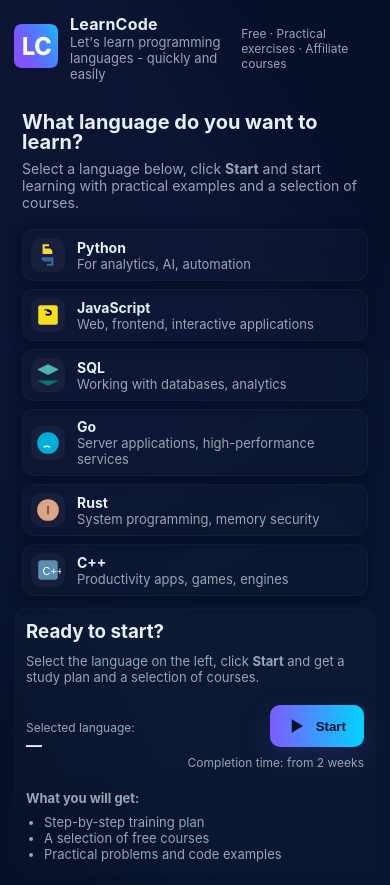
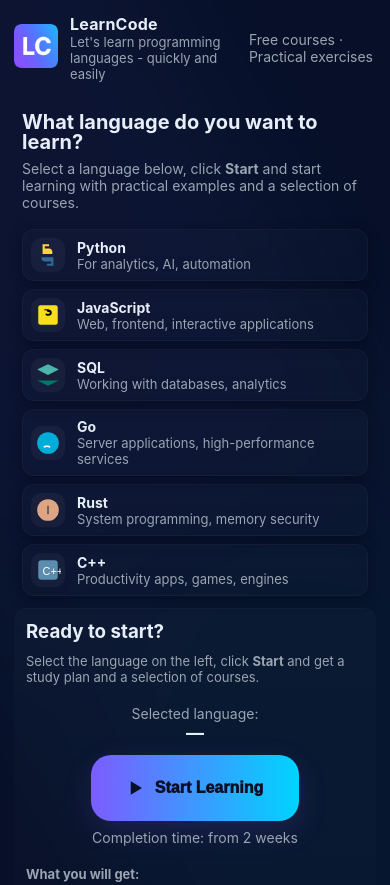
Before and after one commit to anfoot01/EDU, a plain HTML site: page index.html in a window 390 px wide. Shown: the top 885 px of the page. Drawn offline with Linux system fonts and the light colour scheme.

Commit message:
changed start area

```diff
--- a/index.css
+++ b/index.css
@@ -336,10 +336,12 @@ a {
 
 /* tiny helper */
 .kv {
-    font-size: 12px;
+    font-size: 14px;
     color: var(--muted)
 }
-
+#output{
+    font-size: 18px;
+}
 /* responsive tweaks */
 @media (max-width:480px) {
     .lang-card {
@@ -435,4 +437,15 @@ a {
         width: 26px;
         height: 26px;
     }
+
+    .start-row {
+        flex-direction: column;
+        text-align: center;
+    }
+    .btn-start {
+    padding: 24px 36px;
+    border-radius: 20px;
+    font-size: 16px;
+    font-weight: 1000;
 }
+}
--- a/index.html
+++ b/index.html
@@ -37,7 +37,7 @@
             <p>Let's learn programming languages - quickly and easily</p>
           </div>
         </div>
-        <div class="kv">Free · Practical exercises · Affiliate courses</div>
+        <div class="kv">Free courses · Practical exercises  </div>
       </header>
 
       <section class="hero" aria-label="Choose a programming language to learn">
@@ -151,10 +151,10 @@
                   <svg width="18" height="18" viewBox="0 0 24 24" fill="none">
                     <path d="M5 3v18l15-9L5 3z" fill="#071027" />
                   </svg>
-                  Start
+                  Start Learning
                 </button>
               </a>
-              <div style="font-size:12px;color:var(--muted)">
+              <div style="font-size:14px;margin: auto;color:var(--muted)">
                 Completion time: from 2 weeks</div>
             </div>
 
```
